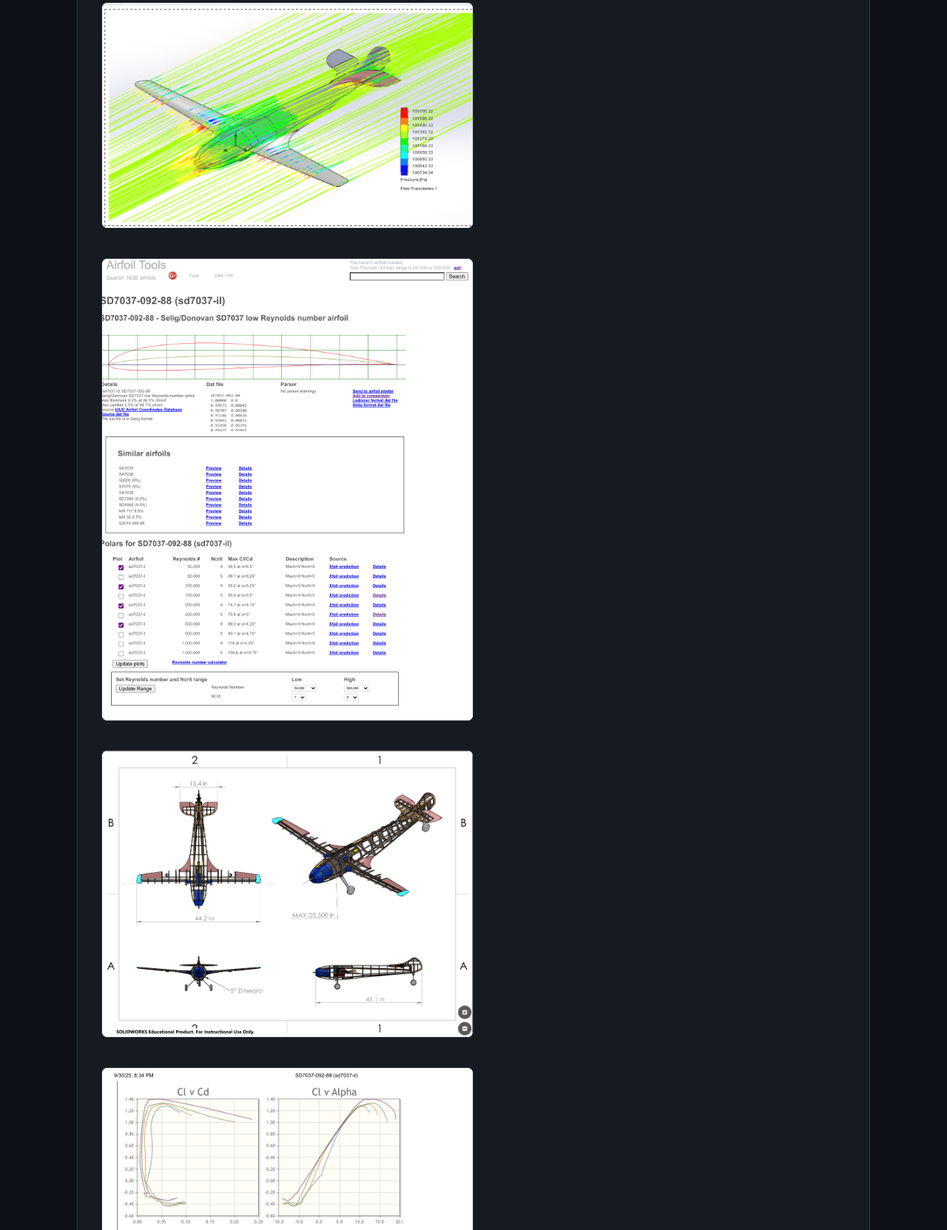
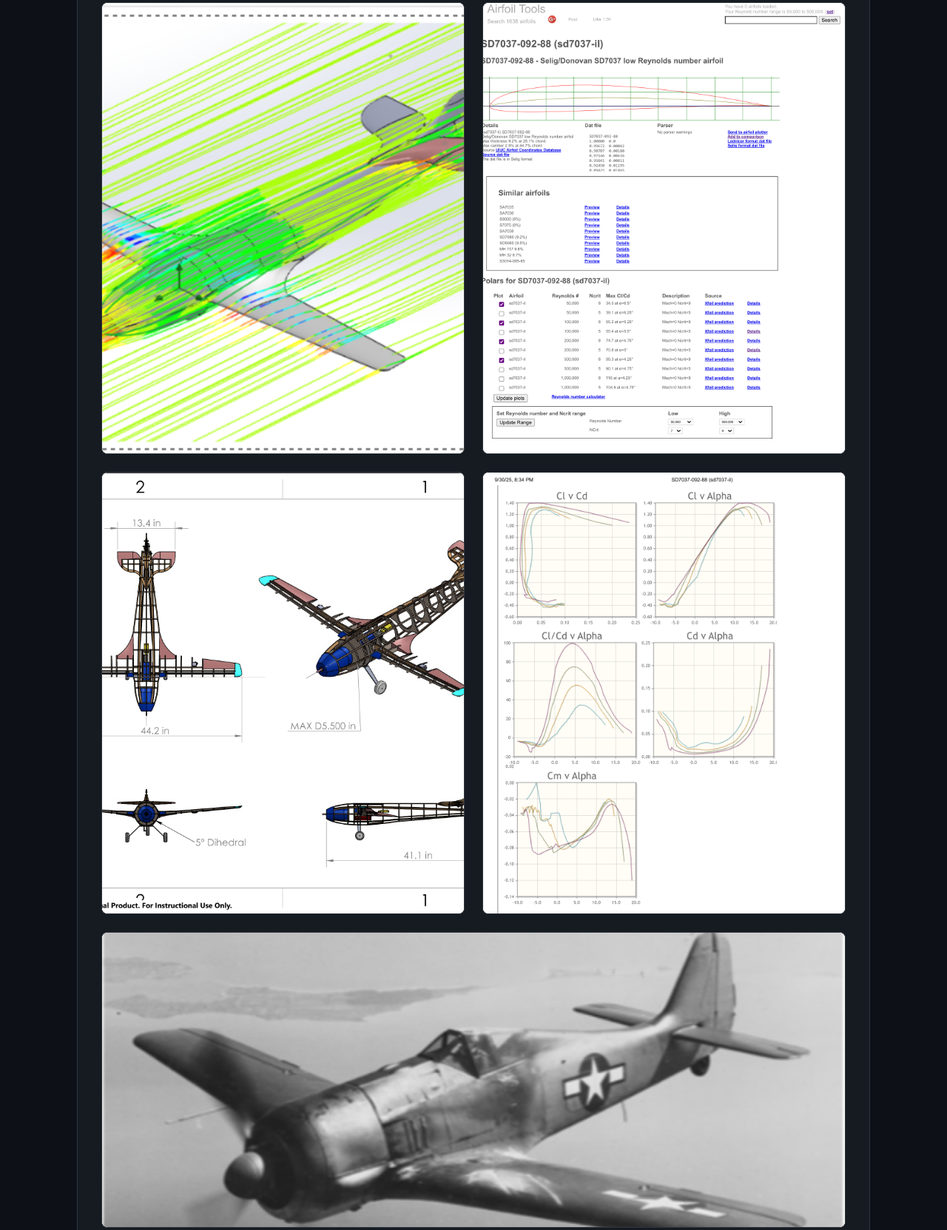
Before and after one commit to kevinsanchezramos870-create/Engineering-Portfolio, a plain HTML site: page index.html in a window 1280 px wide. Shown: the part 1481-3144 px from the top of the page at 74% size. Drawn offline with Linux system fonts and the light colour scheme.

Commit message:
Update index.html

```diff
--- a/index.html
+++ b/index.html
@@ -293,13 +293,21 @@
                     <div class="bullet-item">Established and managed purchase orders for required project materials.</div>
                 </div>
 
-                <!-- YOUR CAD DRAWING IMAGE (MOVED TO BOTTOM) -->
-                <img src="AirflowPlane.png" alt="Plane Airflow" style="width: 50%; border-radius: 8px; margin-top: 2rem; border: 1px solid var(--border-color); background-color: #ffffff;">
-                <img src="AirfoilPlane.png" alt="Plane side wing flow" style="width: 50%; border-radius: 8px; margin-top: 2rem; border: 1px solid var(--border-color); background-color: #ffffff;">
-                <img src="FullPlane.png" alt="Full RC Plane CAD" style="width: 50%; border-radius: 8px; margin-top: 2rem; border: 1px solid var(--border-color); background-color: #ffffff;">
-                <img src="GraphPlane.png" alt="Plane Full Design" style="width: 50%; border-radius: 8px; margin-top: 2rem; border: 1px solid var(--border-color); background-color: #ffffff;">
-                <img src="PlaneReference.png" alt="WW2 Plane Reference" style="width: 50%; border-radius: 8px; margin-top: 2rem; border: 1px solid var(--border-color); background-color: #ffffff;">
+              <!-- 5-IMAGE GRID CONTAINER -->
+<div style="display: grid; grid-template-columns: 1fr 1fr; gap: 1.5rem; margin-top: 2rem;">
 
+    <img src="AirflowPlane.png" alt="Plane Airflow" style="width: 100%; height: 100%; object-fit: cover; border-radius: 8px; border: 1px solid var(--border-color); background-color: #ffffff;">
+
+    <img src="AirfoilPlane.png" alt="Plane side wing flow" style="width: 100%; height: 100%; object-fit: cover; border-radius: 8px; border: 1px solid var(--border-color); background-color: #ffffff;">
+
+    <img src="FullPlane.png" alt="Full RC Plane CAD" style="width: 100%; height: 100%; object-fit: cover; border-radius: 8px; border: 1px solid var(--border-color); background-color: #ffffff;">
+
+    <img src="GraphPlane.png" alt="Plane Full Design" style="width: 100%; height: 100%; object-fit: cover; border-radius: 8px; border: 1px solid var(--border-color); background-color: #ffffff;">
+
+    <!-- 5th Image (Spans across both columns) -->
+    <img src="PlaneReference.png" alt="WW2 Plane Reference" style="grid-column: span 2; width: 100%; max-height: 400px; object-fit: cover; border-radius: 8px; border: 1px solid var(--border-color); background-color: #ffffff;">
+
+</div>
             </div>
 
             <!-- Project 2: Quadcopter & Rocket Design -->
```
